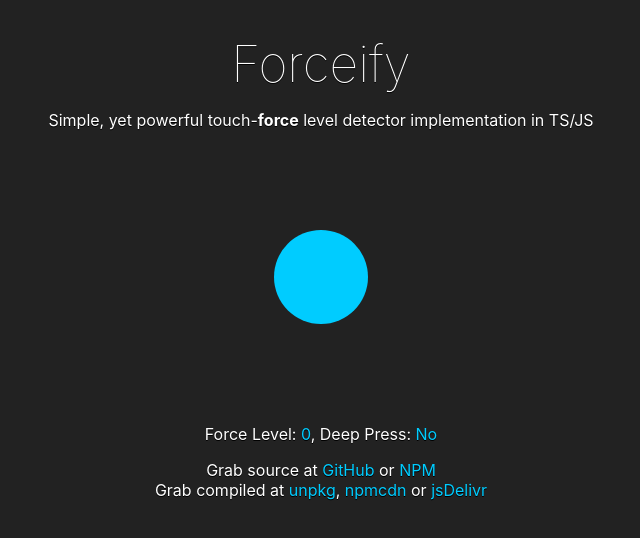
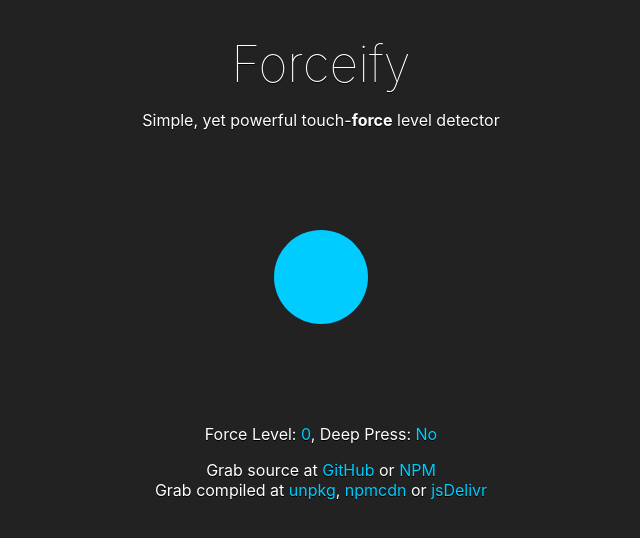
Before and after one commit to dalisoft/Forceify, a website with bundled scripts: page index.html in a window 1280 px wide. Shown: the whole page, without its empty margins (319-959 px from the left). Built offline with nearby package versions, Linux system fonts and the light colour scheme.

Commit message:
typo fix

```diff
--- a/index.html
+++ b/index.html
@@ -12,7 +12,7 @@
     <div class="container">
 
             <h1>Forceify</h1>
-            <p>Simple, yet powerful touch-<b>force</b> level detector implementation in TS/JS</b></p>
+            <p>Simple, yet powerful touch-<b>force</b> level detector</b></p>
 			<div id="forceMe"></div>
 			<p id="forceValue">Force Level: <span id="forceValue__level">0</span>, Deep Press:&nbsp;<span id="forceValue__deep_press">No</span></p>
 
--- a/package.json
+++ b/package.json
@@ -1,7 +1,7 @@
 {
   "name": "forceify",
   "version": "0.2.0",
-  "description": "Simple, yet powerful touch-force level detector implementation in JS",
+  "description": "Simple, yet powerful touch-force level detector",
   "main": "forceify.umd.js",
   "module": "forceify.es.js",
   "browser": "forceify.umd.min.js",
```
Also changed, not shown: README.md.
